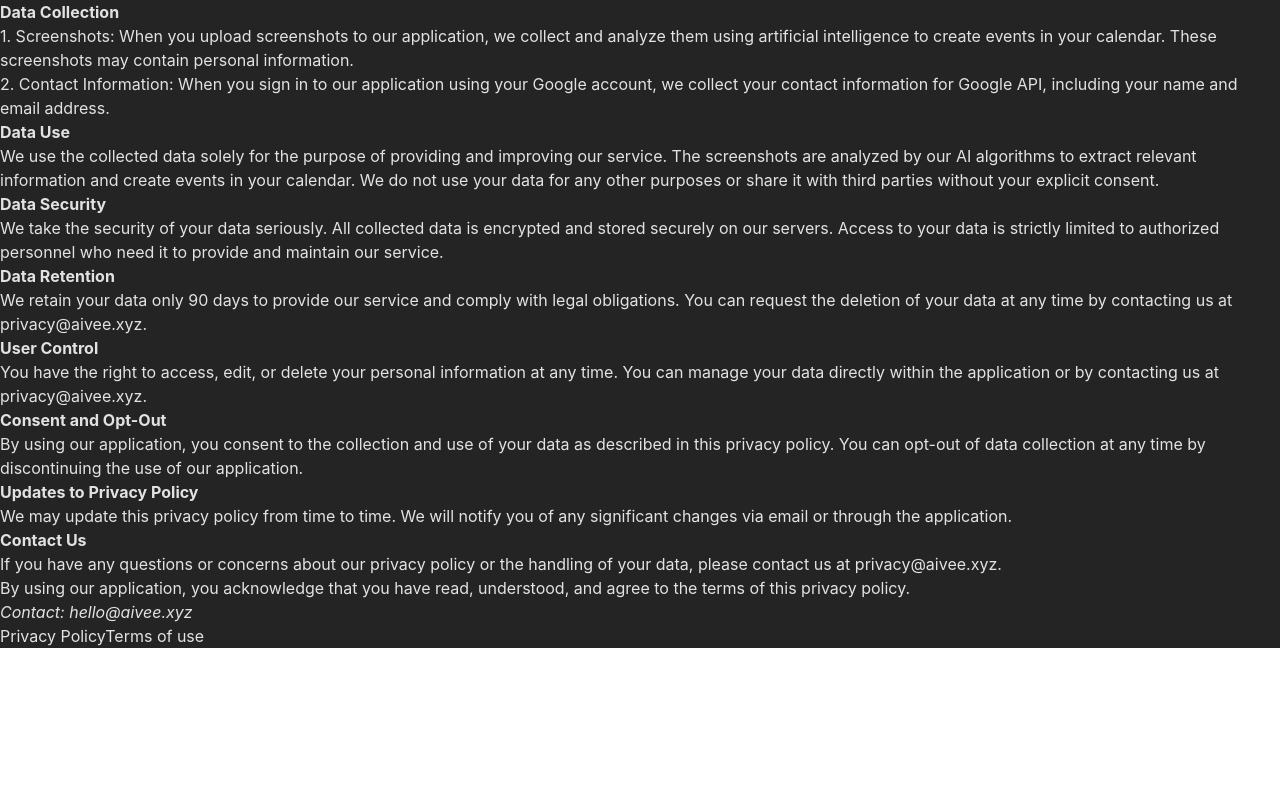
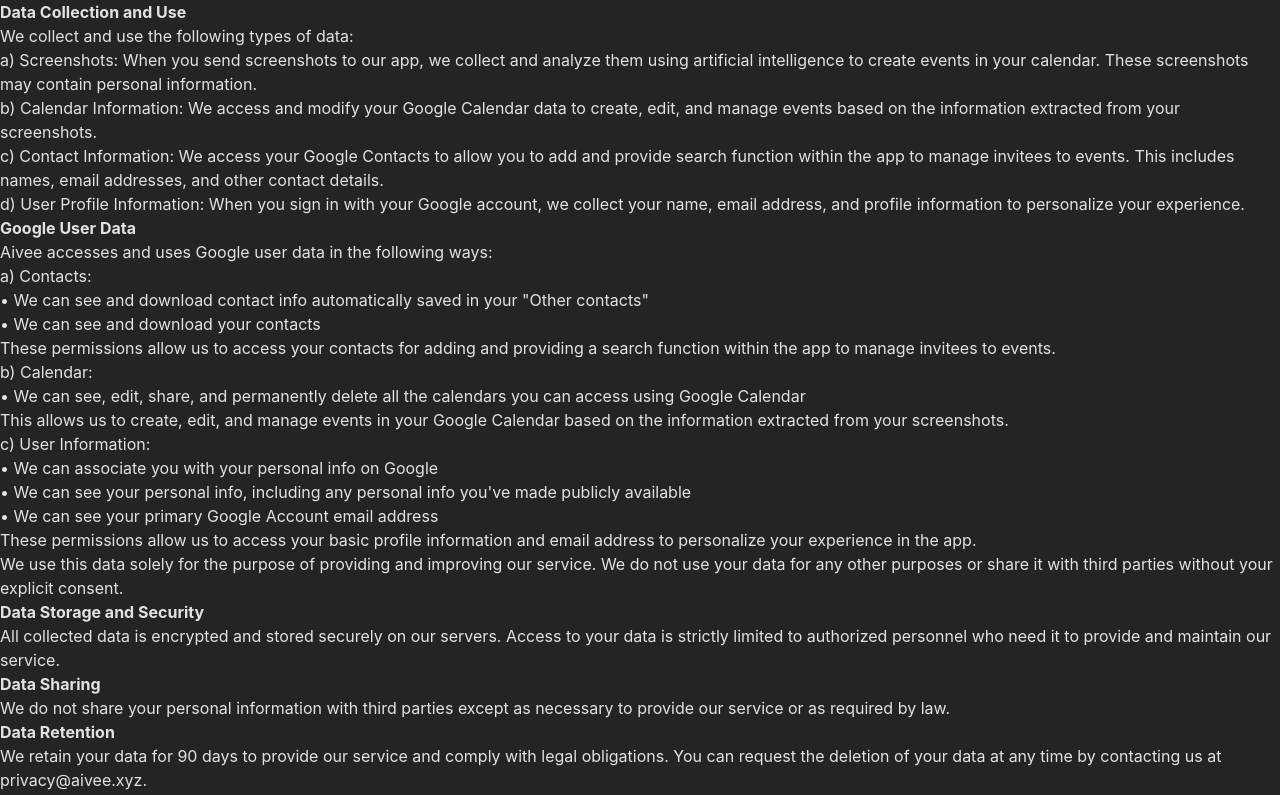
Before and after one commit to Off-Live/aivee-homepage, a React (Vite) app: page /privacy-policy in a window 1280 px wide. Shown: the part 783-1578 px from the top of the page. Before the commit the page ends 1431 px from the top, so only its background shows below. Built offline with nearby package versions, Linux system fonts and the light colour scheme.

Commit message:
chore: update video

```diff
--- a/src/components/VideoModal.tsx
+++ b/src/components/VideoModal.tsx
@@ -4,9 +4,9 @@
 function VideoModal({ isOpen, close }: { isOpen: boolean, close: () => void }) {
     return (
         <ModalVideo
-            channel="youtube"
+            channel="custom"
             isOpen={isOpen}
-            videoId="KKNCiRWd_j0"
+            url="/aivee_intro.mp4"
             onClose={close}
         />
     );
--- a/src/pages/Privacy.tsx
+++ b/src/pages/Privacy.tsx
@@ -21,67 +21,138 @@
                   At OFF LIVE PTE. LTD., we are committed to protecting your privacy and ensuring the security of your personal information. This privacy policy explains how we collect, use, and store your data when you use our AI scheduling sidekick application.
                 </p>
 
-                <p className="mt-5 text-base font-medium max-md:max-w-full max-md:text-base">
-                  <strong>Data Collection</strong>
+                <div className="mt-5 text-base font-medium max-md:max-w-full max-md:text-base">
+                  <strong>Data Collection and Use</strong>
+                  <p>We collect and use the following types of data:</p>
                   <ol>
-                    <li>1. Screenshots: When you upload screenshots to our application, we collect and analyze them using artificial intelligence to create events in your calendar. These screenshots may contain personal information.</li>
-                    <li>2. Contact Information: When you sign in to our application using your Google account, we collect your contact information for Google API, including your name and email address.</li>
+                    <li>
+                      a&#41; Screenshots: When you send screenshots to our app, we collect and analyze them using artificial intelligence to create events in your calendar. These screenshots may contain personal information.
+                    </li>
+                    <li>
+                      b&#41; Calendar Information: We access and modify your Google Calendar data to create, edit, and manage events based on the information extracted from your screenshots.
+                    </li>
+                    <li>
+                      c&#41; Contact Information: We access your Google Contacts to allow you to add and provide search function within the app to manage invitees to events. This includes names, email addresses, and other contact details.
+                    </li>
+                    <li>
+                      d&#41; User Profile Information: When you sign in with your Google account, we collect your name, email address, and profile information to personalize your experience.
+                    </li>
                   </ol>
-                </p>
+                </div>
 
-                <p className="mt-5 text-base font-medium max-md:max-w-full max-md:text-base">
-                  <strong>Data Use</strong>
+                <div className="mt-5 text-base font-medium max-md:max-w-full max-md:text-base">
+                  <strong>Google User Data</strong>
+                  <p>Aivee accesses and uses Google user data in the following ways:</p>
+                  <ol>
+                    <li>
+                      a&#41; Contacts:
+                      <ol>
+                        <li>
+                          &#x2022; We can see and download contact info automatically saved in your "Other contacts"
+                        </li>
+                        <li>
+                          &#x2022; We can see and download your contacts
+                        </li>
+                      </ol>
+                      <p>
+                        These permissions allow us to access your contacts for adding and providing a search function within the app to manage invitees to events.
+                      </p>
+                    </li>
+                    <li>
+                      b&#41; Calendar:
+                      <ol>
+                        <li>
+                          &#x2022; We can see, edit, share, and permanently delete all the calendars you can access using Google Calendar
+                        </li>
+                      </ol>
+                      <p>
+                        This allows us to create, edit, and manage events in your Google Calendar based on the information extracted from your screenshots.
+                      </p>
+                    </li>
+                    <li>
+                      c&#41; User Information:
+                      <ol>
+                        <li>
+                          &#x2022; We can associate you with your personal info on Google
+                        </li>
+                        <li>
+                          &#x2022; We can see your personal info, including any personal info you've made publicly available
+                        </li>
+                        <li>
+                          &#x2022; We can see your primary Google Account email address
+                        </li>
+                      </ol>
+                      <p>
+                        These permissions allow us to access your basic profile information and email address to personalize your experience in the app.
+                      </p>
+                      <p>
+                        We use this data solely for the purpose of providing and improving our service. We do not use your data for any other purposes or share it with third parties without your explicit consent.
+                      </p>
+                    </li>
+                  </ol>
+                </div>
+
+                <div className="mt-5 text-base font-medium max-md:max-w-full max-md:text-base">
+                  <strong>Data Storage and Security</strong>
                   <p>
-                    We use the collected data solely for the purpose of providing and improving our service. The screenshots are analyzed by our AI algorithms to extract relevant information and create events in your calendar. We do not use your data for any other purposes or share it with third parties without your explicit consent.
+                    All collected data is encrypted and stored securely on our servers. Access to your data is strictly limited to authorized personnel who need it to provide and maintain our service.
                   </p>
-                </p>
+                </div>
 
-                <p className="mt-5 text-base font-medium max-md:max-w-full max-md:text-base">
-                  <strong>Data Security</strong>
+                <div className="mt-5 text-base font-medium max-md:max-w-full max-md:text-base">
+                  <strong>Data Sharing</strong>
                   <p>
-                    We take the security of your data seriously. All collected data is encrypted and stored securely on our servers. Access to your data is strictly limited to authorized personnel who need it to provide and maintain our service.
+                    We do not share your personal information with third parties except as necessary to provide our service or as required by law.
                   </p>
-                </p>
+                </div>
 
-                <p className="mt-5 text-base font-medium max-md:max-w-full max-md:text-base">
+                <div className="mt-5 text-base font-medium max-md:max-w-full max-md:text-base">
                   <strong>Data Retention</strong>
                   <p>
-                    We retain your data only 90 days to provide our service and comply with legal obligations. You can request the deletion of your data at any time by contacting us at <a href="privacy@aivee.xyz" className="text-inherit">privacy@aivee.xyz</a>.
+                    We retain your data for 90 days to provide our service and comply with legal obligations. You can request the deletion of your data at any time by contacting us at <a href="privacy@aivee.xyz" className="text-emerald-200">privacy@aivee.xyz</a>.
                   </p>
-                </p>
+                </div>
 
-                <p className="mt-5 text-base font-medium max-md:max-w-full max-md:text-base">
-                  <strong>User Control</strong>
+                <div className="mt-5 text-base font-medium max-md:max-w-full max-md:text-base">
+                  <strong>User Rights and Control</strong>
                   <p>
-                    You have the right to access, edit, or delete your personal information at any time. You can manage your data directly within the application or by contacting us at <a href="privacy@aivee.xyz" className="text-inherit">privacy@aivee.xyz</a>.
+                    You have the right to access, edit, or delete your personal information at any time. You can manage your data directly within the application or by contacting us at <a href="privacy@aivee.xyz" className="text-emerald-200">privacy@aivee.xyz</a>.
                   </p>
-                </p>
+                </div>
 
-                <p className="mt-5 text-base font-medium max-md:max-w-full max-md:text-base">
+                <div className="mt-5 text-base font-medium max-md:max-w-full max-md:text-base">
+                  <strong>Push Notifications</strong>
+                  <p>
+                    We send push notifications for event confirmations and other app-related communications. You can manage notification settings in your device settings.
+                  </p>
+                </div>
+
+                <div className="mt-5 text-base font-medium max-md:max-w-full max-md:text-base">
                   <strong>Consent and Opt-Out</strong>
                   <p>
                     By using our application, you consent to the collection and use of your data as described in this privacy policy. You can opt-out of data collection at any time by discontinuing the use of our application.
                   </p>
-                </p>
+                </div>
 
-                <p className="mt-5 text-base font-medium max-md:max-w-full max-md:text-base">
+                <div className="mt-5 text-base font-medium max-md:max-w-full max-md:text-base">
                   <strong>Updates to Privacy Policy</strong>
                   <p>
                     We may update this privacy policy from time to time. We will notify you of any significant changes via email or through the application.
                   </p>
-                </p>
+                </div>
 
-                <p className="mt-5 text-base font-medium max-md:max-w-full max-md:text-base">
+                <div className="mt-5 text-base font-medium max-md:max-w-full max-md:text-base">
                   <strong>Contact Us</strong>
                   <p>
-                    If you have any questions or concerns about our privacy policy or the handling of your data, please contact us at <a href="privacy@aivee.xyz" className="text-inherit">privacy@aivee.xyz</a>.
+                    If you have any questions or concerns about our privacy policy or the handling of your data, please contact us at <a href="privacy@aivee.xyz" className="text-emerald-200">privacy@aivee.xyz</a>.
                   </p>
-                </p>
-
-                <p className="mt-5 text-base font-medium max-md:max-w-full max-md:text-base">
-                  By using our application, you acknowledge that you have read, understood, and agree to the terms of this privacy policy.
-                </p>
-
+                  <p className="mt-2">
+                    By using our application, you acknowledge that you have read, understood, and agree to the terms of this privacy policy.
+                  </p>
+                  <p className="mt-2">
+                    This privacy policy is available at <a href="/privacy-policy" className="text-emerald-200">www.aivee.xyz/privacy-policy</a> and is linked on our homepage and Google OAuth consent screen.
+                  </p>
+                </div>
               </div>
             </div>
           </div>
--- a/src/pages/Terms.tsx
+++ b/src/pages/Terms.tsx
@@ -21,19 +21,21 @@
                   Welcome to Aivee.xyz, an AI scheduling sidekick application provided by OFF LIVE PTE. LTD. ("Company," "we," or "us"). By accessing or using our application, you agree to be bound by these Terms of Use ("Terms"). If you do not agree to these Terms, please do not use our application.
                 </p>
 
-                <p className="mt-5 text-base font-medium max-md:max-w-full max-md:text-base">
+                <div className="mt-5 text-base font-medium max-md:max-w-full max-md:text-base">
                   <strong>Acceptance of Terms</strong>
-                  <p>By using Aivee.xyz, you acknowledge that you have read, understood, and agree to be bound by these Terms, as well as our Privacy Policy.</p>
-                </p>
+                  <p>
+                    By using Aivee.xyz, you acknowledge that you have read, understood, and agree to be bound by these Terms, as well as our Privacy Policy.
+                  </p>
+                </div>
 
-                <p className="mt-5 text-base font-medium max-md:max-w-full max-md:text-base">
+                <div className="mt-5 text-base font-medium max-md:max-w-full max-md:text-base">
                   <strong>Description of Service</strong>
                   <p>
                     Aivee.xyz is an AI-powered application that analyzes user-provided screenshots to extract relevant information and assists users in managing their schedules by suggesting events to be added to their calendar.
                   </p>
-                </p>
+                </div>
 
-                <p className="mt-5 text-base font-medium max-md:max-w-full max-md:text-base">
+                <div className="mt-5 text-base font-medium max-md:max-w-full max-md:text-base">
                   <strong>User Responsibilities</strong>
                   <p>
                     When using Aivee.xyz, you agree to:
@@ -44,21 +46,21 @@
                       <li>d. Not attempt to disrupt or interfere with the functioning of the application.</li>
                     </ul>
                   </p>
-                </p>
+                </div>
 
-                <p className="mt-5 text-base font-medium max-md:max-w-full max-md:text-base">
+                <div className="mt-5 text-base font-medium max-md:max-w-full max-md:text-base">
                   <strong>Intellectual Property Rights</strong>
                   <p>
                     All intellectual property rights related to Aivee.xyz, including trademarks, copyrights, and patents, are owned by the Company. You may not use or reproduce any of our intellectual property without our prior written consent.
                   </p>
-                </p>
+                </div>
 
-                <p className="mt-5 text-base font-medium max-md:max-w-full max-md:text-base">
+                <div className="mt-5 text-base font-medium max-md:max-w-full max-md:text-base">
                   <strong>User-Generated Content</strong>
                   <p>
                     By uploading screenshots to Aivee.xyz, you grant the Company a non-exclusive, worldwide, royalty-free license to use and analyze the content within the application for the sole purpose of extracting relevant information and assisting you in managing your schedule by suggesting events to be added to your calendar. The Company does not claim ownership of your content and will not use it for any other purposes without your explicit consent.
                   </p>
-                </p>
+                </div>
 
                 <p className="mt-5 text-base font-medium max-md:max-w-full max-md:text-base">
                   <strong>User-Generated Content</strong>
@@ -67,40 +69,40 @@
                   </p>
                 </p>
 
-                <p className="mt-5 text-base font-medium max-md:max-w-full max-md:text-base">
+                <div className="mt-5 text-base font-medium max-md:max-w-full max-md:text-base">
                   <strong>Disclaimer of Warranties</strong>
                   <p>
                     Aivee.xyz is provided on an "as is" and "as available" basis. We disclaim all warranties, express or implied, including but not limited to warranties of merchantability, fitness for a particular purpose, and non-infringement.
                   </p>
-                </p>
+                </div>
 
-                <p className="mt-5 text-base font-medium max-md:max-w-full max-md:text-base">
+                <div className="mt-5 text-base font-medium max-md:max-w-full max-md:text-base">
                   <strong>Limitation of Liability</strong>
                   <p>
                     In no event shall the Company be liable for any indirect, incidental, special, consequential, or punitive damages arising out of or related to your use of Aivee.xyz.
                   </p>
-                </p>
+                </div>
 
-                <p className="mt-5 text-base font-medium max-md:max-w-full max-md:text-base">
+                <div className="mt-5 text-base font-medium max-md:max-w-full max-md:text-base">
                   <strong>Indemnification</strong>
                   <p>
                     You agree to indemnify and hold the Company harmless from any claims, damages, or expenses arising from your use of Aivee.xyz or violation of these Terms.
                   </p>
-                </p>
+                </div>
 
-                <p className="mt-5 text-base font-medium max-md:max-w-full max-md:text-base">
+                <div className="mt-5 text-base font-medium max-md:max-w-full max-md:text-base">
                   <strong>Termination</strong>
                   <p>
                     We reserve the right to terminate or suspend your access to Aivee.xyz at any time, for any reason, without prior notice.
                   </p>
-                </p>
+                </div>
 
-                <p className="mt-5 text-base font-medium max-md:max-w-full max-md:text-base">
+                <div className="mt-5 text-base font-medium max-md:max-w-full max-md:text-base">
                   <strong>Governing Law and Dispute Resolution</strong>
                   <p>
                     These Terms shall be governed by and construed in accordance with the laws of Singapore. Any disputes arising under these Terms shall be resolved through arbitration in accordance with the rules of the Singapore International Arbitration Centre (SIAC).
                   </p>
-                </p>
+                </div>
 
                 <p className="mt-5 text-base font-medium max-md:max-w-full max-md:text-base">
                   By using Aivee.xyz, you acknowledge that you have read, understood, and agree to be bound by these Terms of Use.
```
Also changed, not shown: 1 other file (tests, documents, lock files or other folders).
